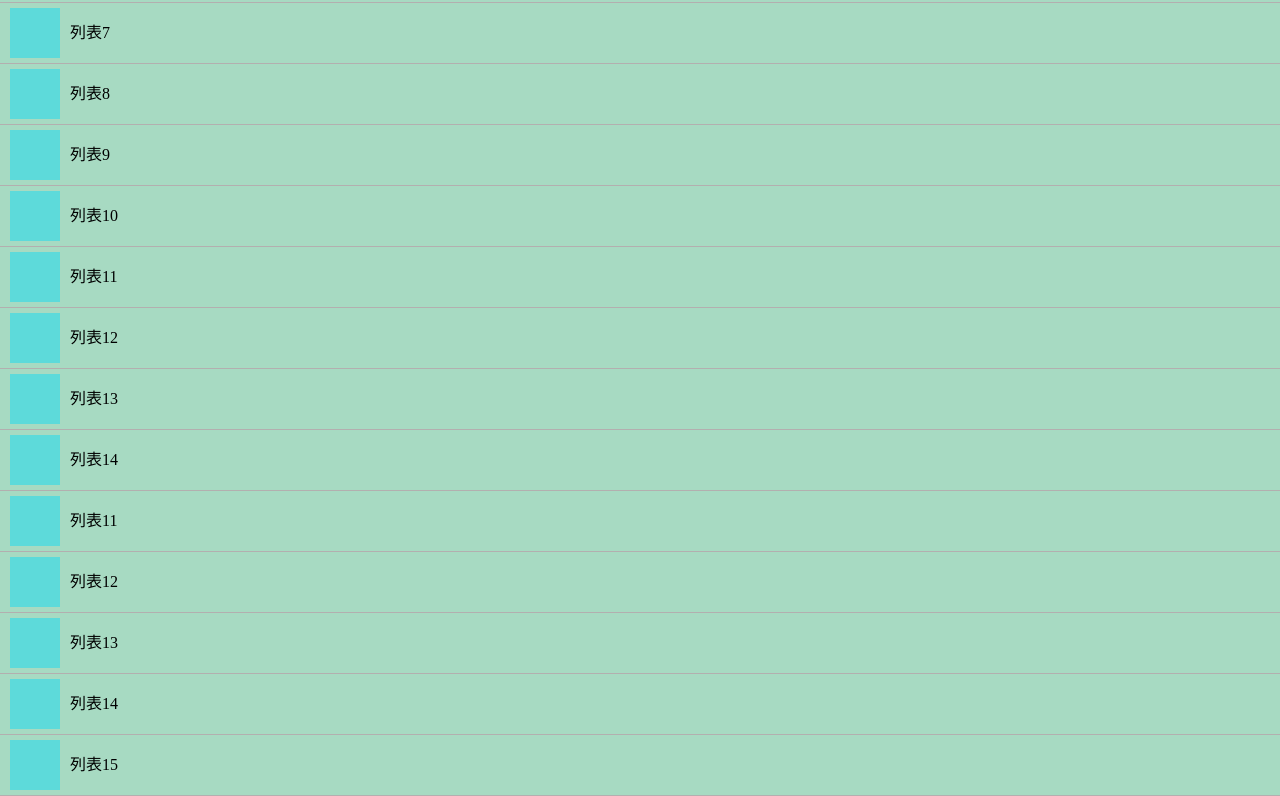
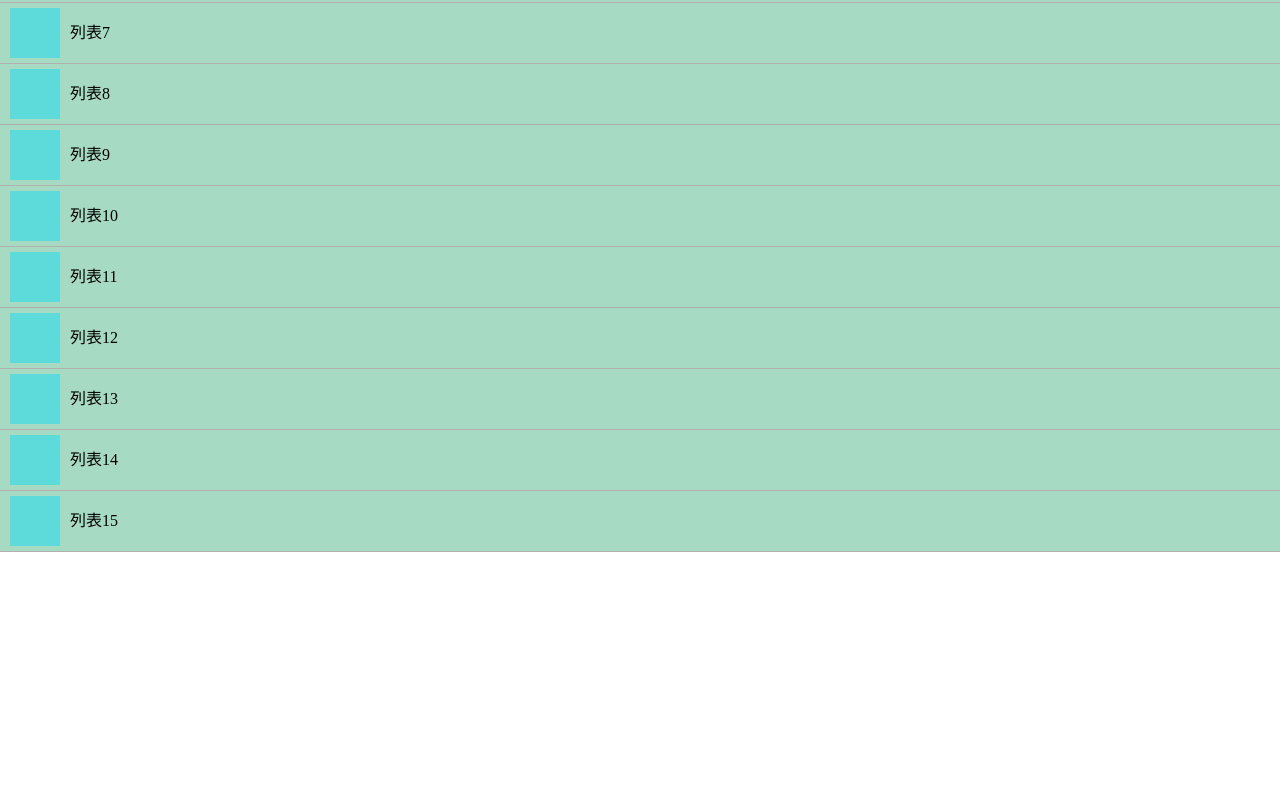
Before and after one commit to goodchao01/slideDeleteDemo, a plain HTML site: page index.html in a window 1280 px wide. Shown: the part 363-1159 px from the top of the page. After the commit the page ends 915 px from the top, so only its background shows below. Drawn offline with Linux system fonts and the light colour scheme.

Commit message:
Update index.html

```diff
--- a/index.html
+++ b/index.html
@@ -227,44 +227,6 @@
 					<li>
 						<div class="list-img fl"></div>
 
-
-						<div class="list-content fl">列表11</div>
-					</li>
-				</div>
-				<span class="del-btn">删除</span>
-			</div>
-			<div class="swipe-box">
-				<div class="swipe-bar">
-					<li>
-						<div class="list-img fl"></div>
-						<div class="list-content fl">列表12</div>
-					</li>
-				</div>
-				<span class="del-btn">删除</span>
-			</div>
-			<div class="swipe-box">
-				<div class="swipe-bar">
-					<li>
-						<div class="list-img fl"></div>
-						<div class="list-content fl">列表13</div>
-					</li>
-				</div>
-				<span class="del-btn">删除</span>
-			</div>
-			<div class="swipe-box">
-				<div class="swipe-bar">
-					<li>
-						<div class="list-img fl"></div>
-						<div class="list-content fl">列表14</div>
-					</li>
-				</div>
-				<span class="del-btn">删除</span>
-			</div>
-			<div class="swipe-box">
-				<div class="swipe-bar">
-					<li>
-						<div class="list-img fl"></div>
-
 						<div class="list-content fl">列表15</div>
 					</li>
 				</div>
```
